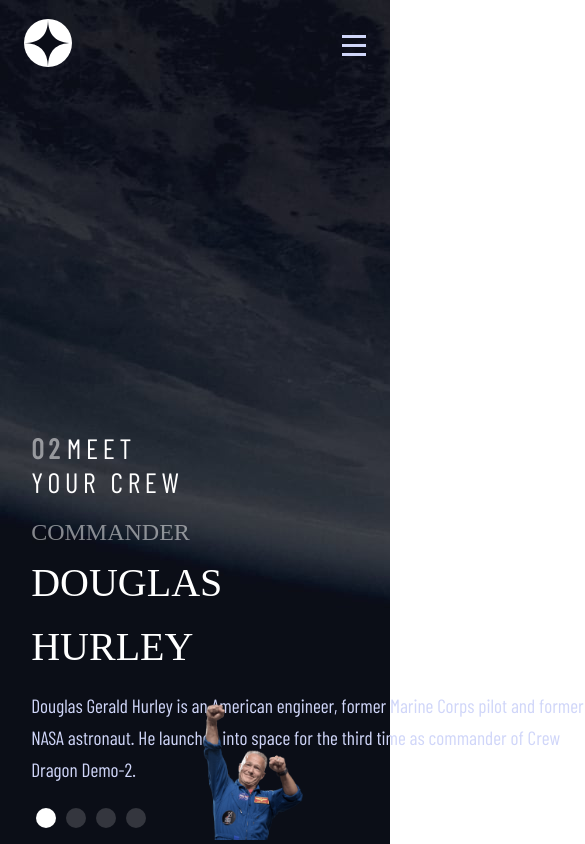
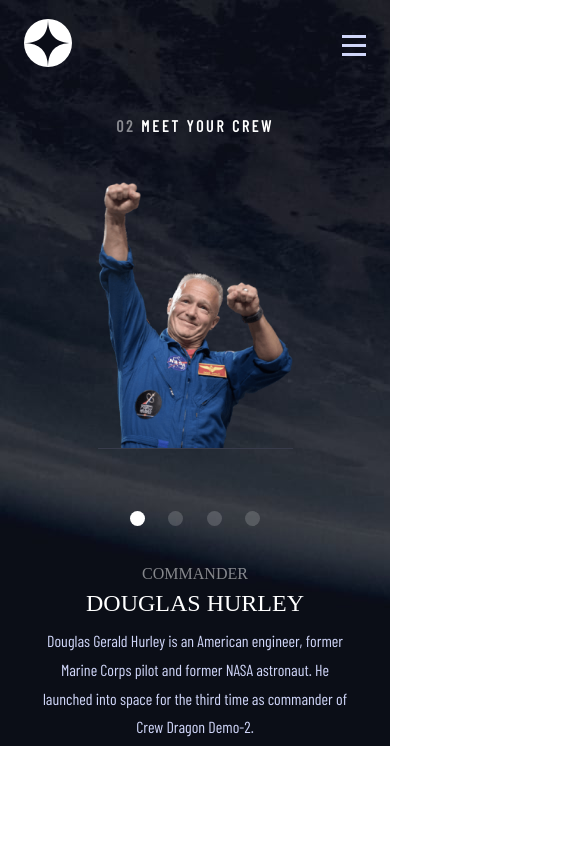
Before and after one commit to cruzpyu/space-tourism, a React (Create React App) app: page /crew in a window 390 px wide. Shown: the whole page, 585 px wide, since content can reach past the window. Built offline with nearby package versions, Linux system fonts and the light colour scheme; a web font is replaced by a local one.

Commit message:
finish mobile version of crew

```diff
--- a/src/pages/Crew/index.jsx
+++ b/src/pages/Crew/index.jsx
@@ -10,14 +10,13 @@
   return (
     <div className="crew__container container">
       <main className="crew__main">
-        <div className="crew__text-content">
-          <h1 className="crew__title">Meet your crew</h1>
-          <div className="crew__info">
-            <h2 className="crew__role">{role}</h2>
-            <h2 className="crew__name">{name}</h2>
-            <h2 className="crew__bio">{bio}</h2>
-          </div>
 
+        <h1 className="crew__title">Meet your crew</h1>
+
+        <div className="crew__picture">
+          <img src={images.png} alt={name} />
+        </div>
+        <div className="buttons__container">
           {people.map((element, index) => (
             <button
               className={`crew__buttons ${
@@ -28,9 +27,14 @@
             ></button>
           ))}
         </div>
-        <div className="crew__picture">
-          <img src={images.png} alt={name} />
-        </div>
+        <section className="crew__text-content">
+          <div className="crew__info">
+            <h2 className="crew__role">{role}</h2>
+            <h2 className="crew__name">{name}</h2>
+            <h2 className="crew__bio">{bio}</h2>
+          </div>
+        </section>
+
       </main>
     </div>
   );
--- a/src/pages/Crew/styles.css
+++ b/src/pages/Crew/styles.css
@@ -3,44 +3,24 @@
 }
 
 .crew__main {
-  align-items: flex-end;
+  align-items: center;
   display: flex;
-  height: 100vh;
-  padding: 0 8%;
+  flex-direction: column;
+  height: 100%;
   width: 100%;
-}
-
-.crew__buttons {
-  background-color: #ffffff;
-  border: none;
-  border-radius: 50%;
-  height: 20px;
-  margin: 6% 3% 10%;
-  opacity: 0.17;
-  width: 20px;
-}
-
-.crew__buttons:hover,
-.crew__title::before,
-.crew__role {
-  opacity: 0.5;
-}
-
-.crew__buttons-active {
-  opacity: 1;
+  padding-top: 28%;
 }
 
 .crew__title {
   color: #ffffff;
   font-family: "Barlow Condensed", sans-serif;
-  font-weight: 400;
-  margin-bottom: 9%;
+  width: 100%;
+  text-align: center;
 }
-
 .crew__title,
 .crew__title::before {
-  font-size: 1.75rem;
-  letter-spacing: 0.295rem;
+  font-size: 1rem;
+  letter-spacing: 0.1688rem;
   line-height: 2.125rem;
   text-transform: uppercase;
 }
@@ -50,11 +30,43 @@
   font-weight: 700;
   margin-right: 1.5%;
 }
+.crew__picture {
+  display: flex;
+  width: 100%;
+}
+.crew__picture img {
+  width: 50%;
+  margin: 10% auto;
+  border-bottom: 1px solid #383B4B;
+  ;
+}
+.buttons__container {
+  width: 100%;
+  display: flex;
+  justify-content: center;
+}
+.crew__buttons {
+  background-color: #ffffff;
+  border: none;
+  border-radius: 50%;
+  height: 15px;
+  margin: 6% 3% 10%;
+  opacity: 0.17;
+  width: 15px;
+}
+.crew__buttons:hover,
+.crew__title::before,
+.crew__role {
+  opacity: 0.5;
+}
+.crew__buttons-active {
+  opacity: 1;
+}
 
 .crew__text-content {
-  width: 50%;
+  width: 100%;
+text-align: center;
 }
-
 .crew__role,
 .crew__name {
   color: var(--white);
@@ -63,32 +75,23 @@
 }
 
 .crew__role {
-  font-size: 1.5rem;
-  line-height: 2.313rem;
+  font-size: 1rem;
   font-weight: 400;
 }
 
 .crew__name {
-  font-size: 2.5rem;
+  font-size: 1.5rem;
   font-weight: 400;
-  line-height: 4rem;
+  line-height: 2.5rem;
 }
 
 .crew__bio {
   color: var(--soft-purple);
   font-family: "Barlow Condensed", sans-serif;
-  font-size: 1.2rem;
+  font-size: 1rem;
   font-weight: lighter;
-  line-height: 2rem;
-  margin: 7% 0;
-  width: 570px;
+  line-height: 1.8rem;
+  margin: 1% auto;
+  width: 80%;
+  text-align: center;
 }
-
-.crew__picture {
-  width: 50%;
-}
-
-.crew__picture img {
-  margin-left: 5%;
-  width: 61%;
-}
```
